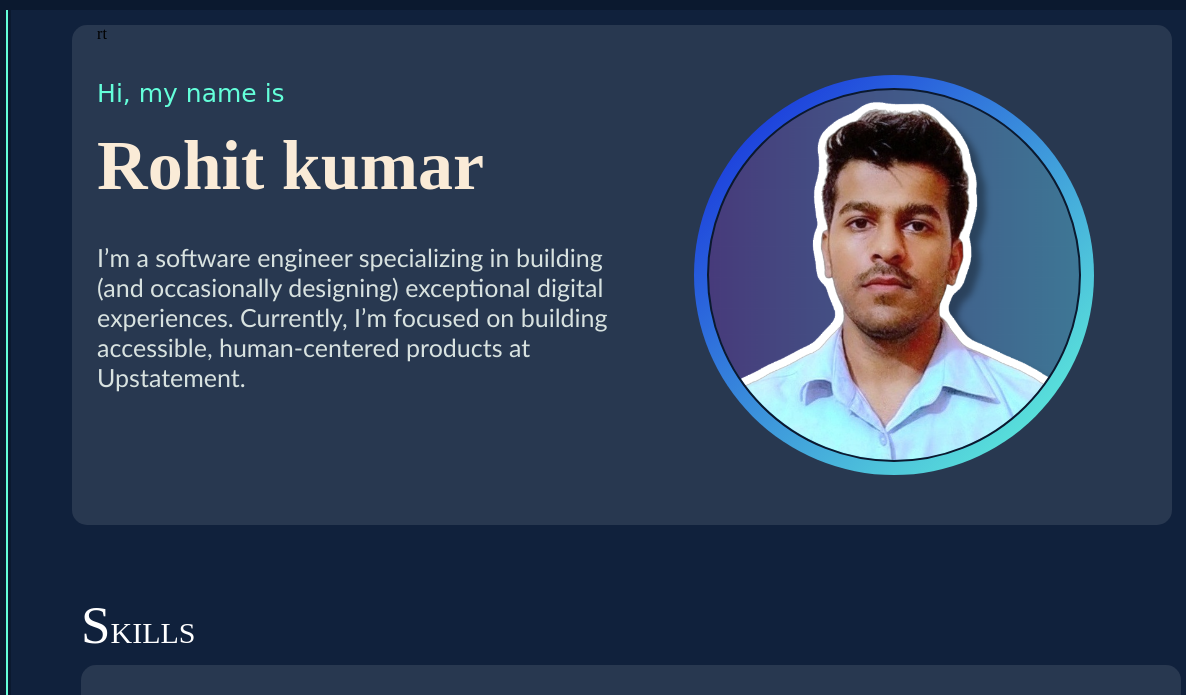
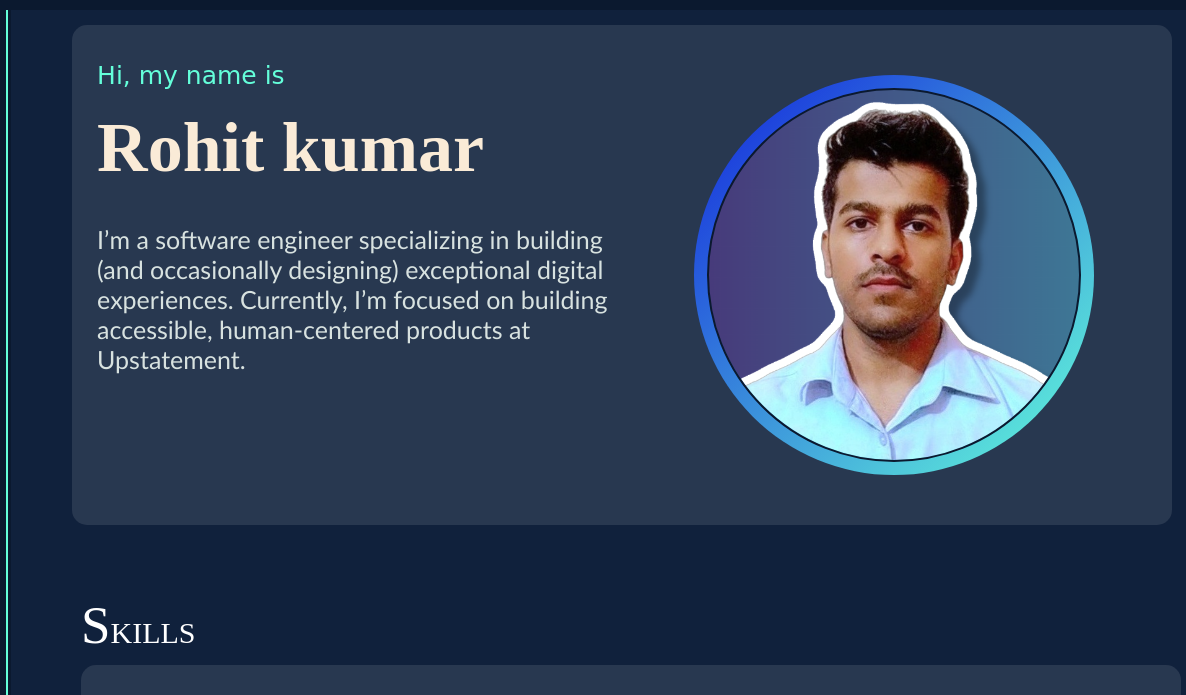
Before and after one commit to dynamiccoder-gif/PORTFOLIO, a plain HTML site: page index.html in a window 1280 px wide. Shown: the part 105-800 px from the top of the page, 94-1280 px from the left. Drawn offline with Linux system fonts and the light colour scheme.

Commit message:
Update index.html

```diff
--- a/index.html
+++ b/index.html
@@ -51,7 +51,7 @@
 
        <div class="profilecon1">
         <div class="profile1">
-        <div class="about-part">rt<p class="names-part">
+        <div class="about-part"><p class="names-part">
           <br><br>
         <span style="font-size: 25px; font-family: cursive; " class="name1">Hi, my name is</span> <br><br>
         <h1 class="name2" id="name2" >Rohit kumar</h1><br><br>
```
